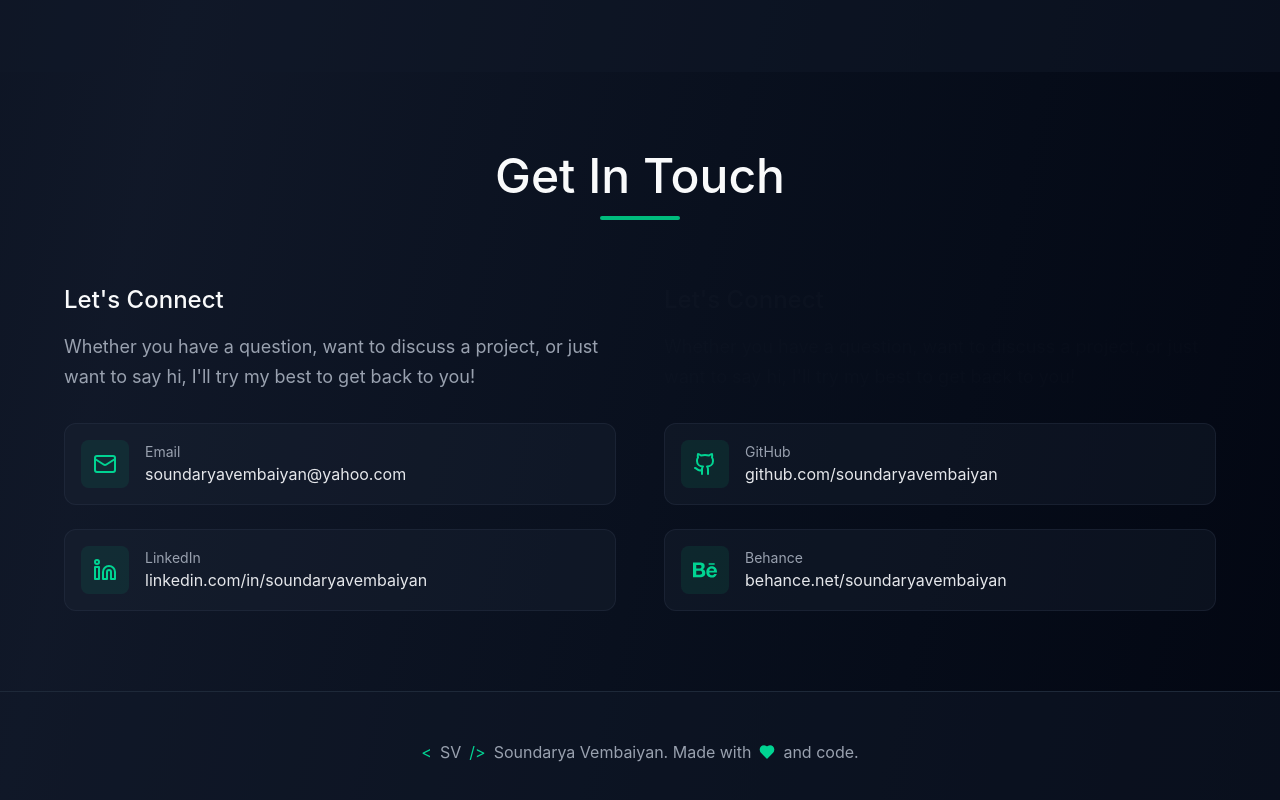
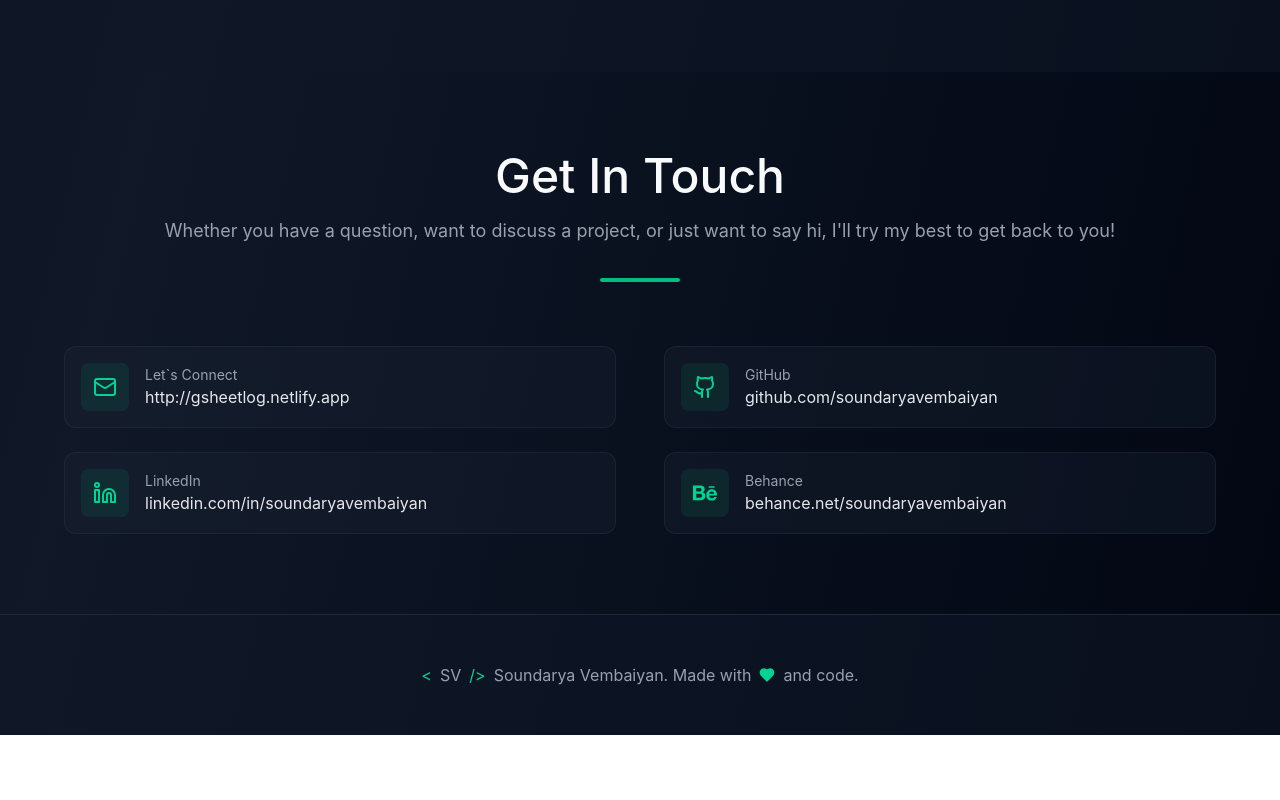
Before and after one commit to soundaryavembaiyan/svportofolio, a React (Vite) app: page / in a window 1280 px wide. Shown: the part 4762-5562 px from the top of the page. After the commit the page ends 5497 px from the top, so only its background shows below. Built offline with nearby package versions, Linux system fonts and the light colour scheme.

Commit message:
Update Contact.tsx

```diff
--- a/src/app/components/Contact.tsx
+++ b/src/app/components/Contact.tsx
@@ -13,9 +13,9 @@ export function Contact() {
   const contactInfo = [
     {
       icon: Mail,
-      label: 'Email',
-      value: 'soundaryavembaiyan@yahoo.com',
-      link: 'mailto:soundaryavembaiyan@yahoo.com',
+      label: 'Let`s Connect',
+      value: 'http://gsheetlog.netlify.app',
+      link: 'http://gsheetlog.netlify.app',
     },
     //  {
     //   icon: Mail,
@@ -81,7 +81,15 @@ export function Contact() {
           {/* Section Title */}
           <div className="text-center mb-16">
             <h2 className="text-4xl md:text-5xl mb-4 text-gray-50">Get In Touch</h2>
-            <div className="w-20 h-1 bg-emerald-500 mx-auto rounded-full"></div>
+            <div className="mb-8">
+                <p className="text-gray-400 text-lg leading-relaxed">
+                  Whether you have a question, want to discuss a project, or just want to say hi, I'll try my best to get back to you!
+                </p>
+            </div>
+
+            <div className="w-20 h-1 bg-emerald-500 mx-auto rounded-full">
+
+            </div>
             {/* <p className="text-gray-400 mt-4 text-lg max-w-2xl mx-auto">
               I'm currently available for freelance work and open to discussing new projects. Feel free to reach out!
             </p> */}
@@ -96,12 +104,7 @@ export function Contact() {
               transition={{ duration: 0.6, delay: 0.2 }}
               className="space-y-6"
             >
-              <div className="mb-8">
-                <h3 className="text-2xl text-gray-50 mb-4">Let's Connect</h3>
-                <p className="text-gray-400 text-lg leading-relaxed">
-                  Whether you have a question, want to discuss a project, or just want to say hi, I'll try my best to get back to you!
-                </p>
-              </div>
+
 
               {contactInfo.map((info, index) => {
                 const Icon = info.icon;
@@ -143,12 +146,12 @@ export function Contact() {
               transition={{ duration: 0.6, delay: 0.2 }}
               className="space-y-6"
             >
-               <div className="mb-8">
+               {/* <div className="mb-8">
                 <h3 className="text-2xl text-gray-50 mb-4 opacity-1">Let's Connect</h3>
                 <p className="text-gray-400 text-lg leading-relaxed opacity-1">
                   Whether you have a question, want to discuss a project, or just want to say hi, I'll try my best to get back to you!
                 </p>
-              </div>
+              </div> */}
               {contactInfo2.map((info, index) => {
                 const Icon = info.icon;
                 return (
```
